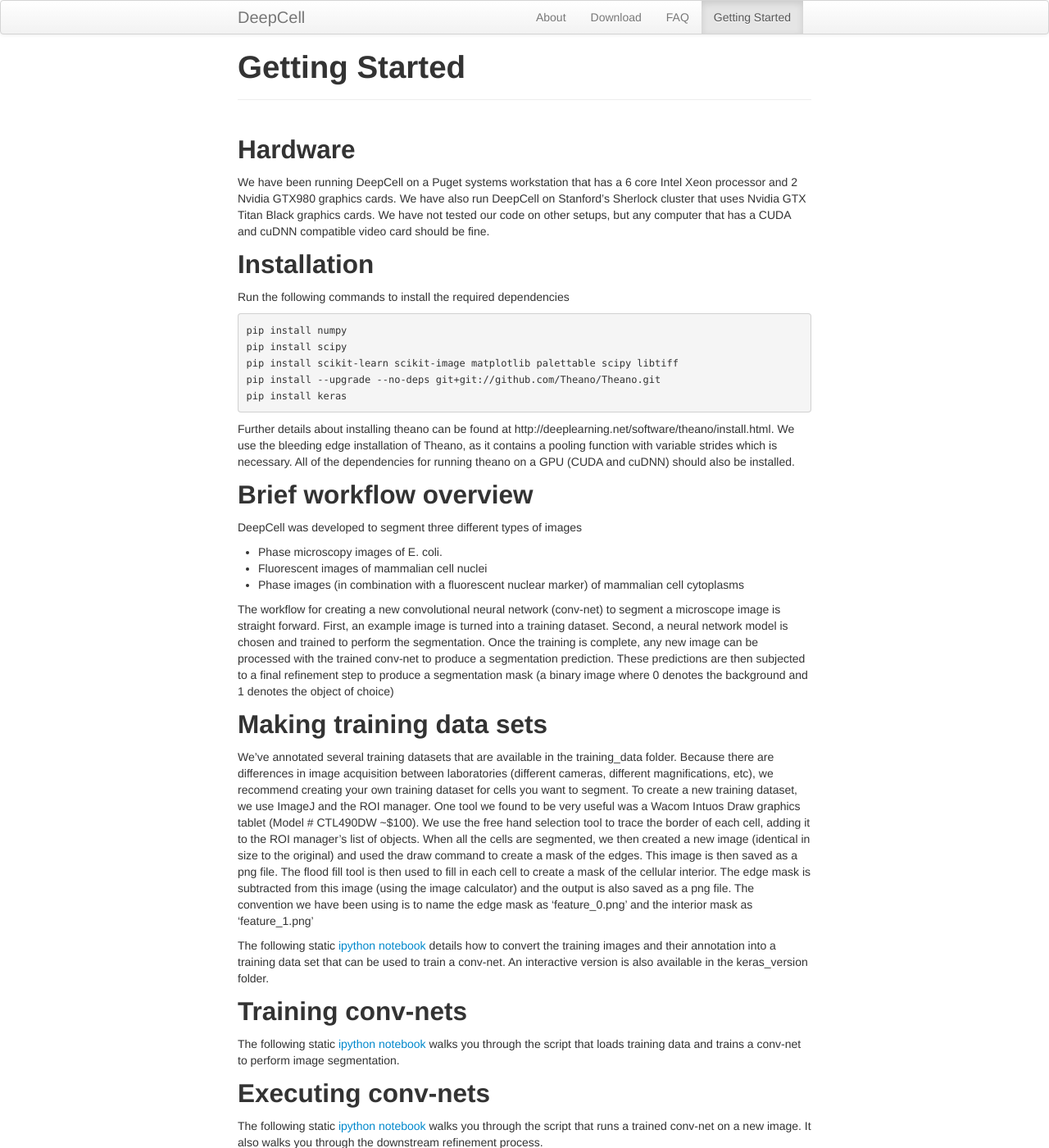
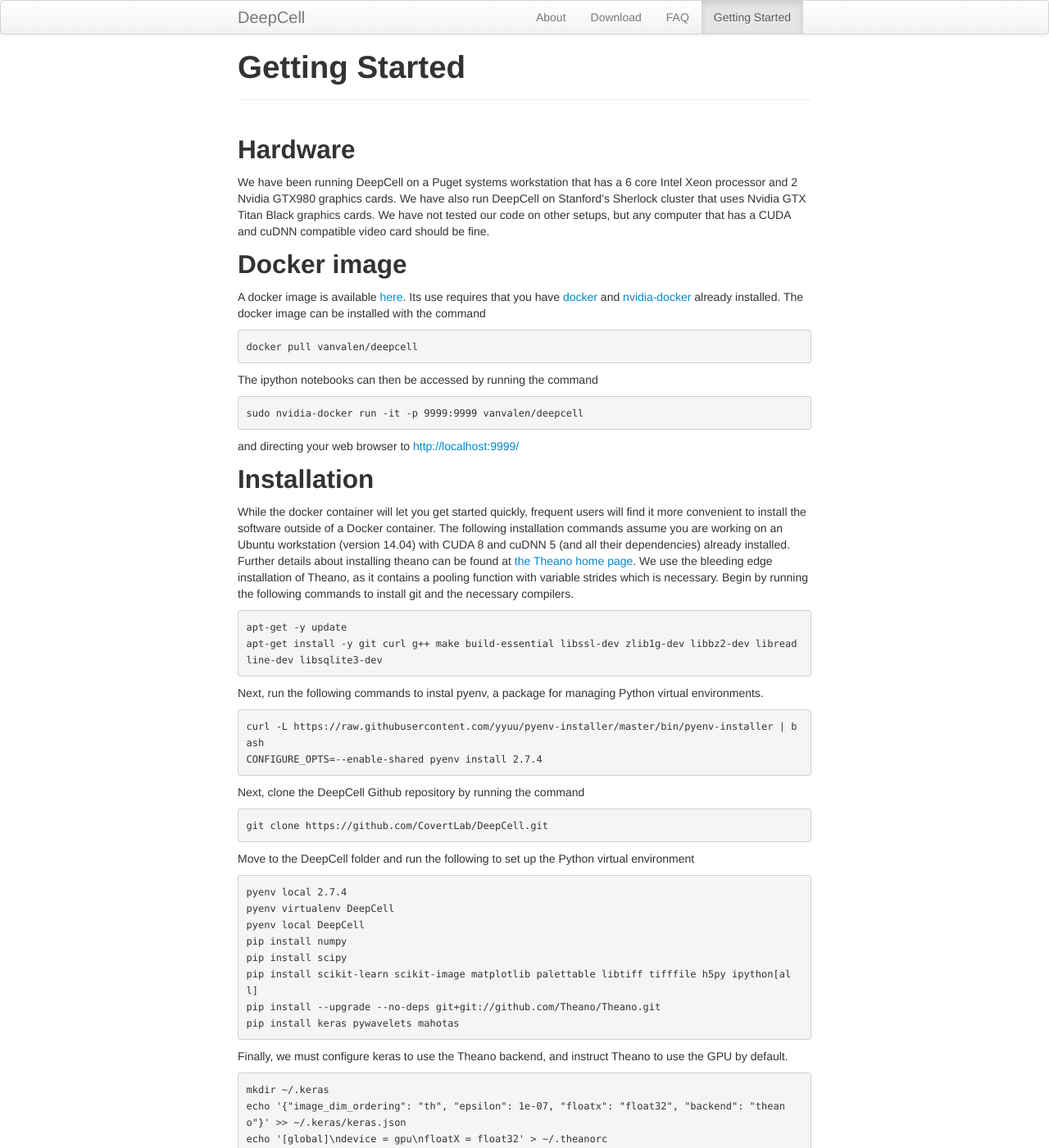
Before and after one commit to vanvalen/deepcell.github.io, a Jekyll site: the page built from _pages/03-started.md, in a window 1280 px wide and 1400 px high. Shown: the whole window at 82% size. Built offline with Jekyll 4.4.1, drawn with Linux system fonts in a browser that asks for light colours; some of the changed text lies outside the part shown.

Commit message:
updated website

````diff
--- a/_config.yml
+++ b/_config.yml
@@ -12,10 +12,8 @@ description: > # this means to ignore newlines until "baseurl:"
   Write an awesome description for your new site here. You can edit this
   line in _config.yml. It will appear in your document head meta (for
   Google search results) and in your feed.xml site description.
-baseurl: "" # the subpath of your site, e.g. /blog
-url: "http://yourdomain.com" # the base hostname & protocol for your site
-twitter_username: CovertLab
-github_username:  CovertLab
+baseurl: "/DeepCell" # the subpath of your site, e.g. /blog
+url: "http://covertlab.github.io" # the base hostname & protocol for your site
 
 # Build settings
 markdown: kramdown
--- a/_includes/JB/setup
+++ b/_includes/JB/setup
@@ -11,9 +11,9 @@
       {% assign HOME_PATH = site.JB.BASE_PATH %}
     {% else %}
       {% assign BASE_PATH = nil %}
-      {% assign HOME_PATH = "/" %}
+      {% assign HOME_PATH = "/DeepCell/" %}
     {% endif %}
-
+      {% assign BASE_PATH = "/DeepCell" %}
     {% if site.JB.ASSET_PATH %}
       {% assign ASSET_PATH = site.JB.ASSET_PATH %}
     {% else %}
--- a/_pages/03-started.md
+++ b/_pages/03-started.md
@@ -9,20 +9,65 @@ order: 4
 ## Hardware
 We have been running DeepCell on a Puget systems workstation that has a 6 core Intel Xeon processor and 2 Nvidia GTX980 graphics cards. We have also run DeepCell on Stanford's Sherlock cluster that uses Nvidia GTX Titan Black graphics cards. We have not tested our code on other setups, but any computer that has a CUDA and cuDNN compatible video card should be fine.
 
-## Installation
-Run the following commands to install the required dependencies
+## Docker image
+A docker image is available [here](https://hub.docker.com/r/vanvalen/deepcell/). Its use requires that you have [docker](https://docs.docker.com/engine/installation/linux/ubuntulinux/) and [nvidia-docker](https://github.com/NVIDIA/nvidia-docker) already installed. The docker image can be installed with the command
 
 ```bash
+docker pull vanvalen/deepcell
+```
+
+The ipython notebooks can then be accessed by running the command
+
+```bash
+sudo nvidia-docker run -it -p 9999:9999 vanvalen/deepcell
+```
+and directing your web browser to [http://localhost:9999/](http://localhost:9999/)
+
+## Installation
+While the docker container will let you get started quickly, frequent users will find it more convenient to install the software outside of a Docker container. The following installation commands assume you are working on an Ubuntu workstation (version 14.04) with CUDA 8 and cuDNN 5 (and all their dependencies) already installed. Further details about installing theano can be found at [the Theano home page](http://deeplearning.net/software/theano/install.html). We use the bleeding edge installation of Theano, as it contains a pooling function with variable strides which is necessary. Begin by running the following commands to install git and the necessary compilers.
+
+```bash
+apt-get -y update
+apt-get install -y git curl g++ make build-essential libssl-dev zlib1g-dev libbz2-dev libreadline-dev libsqlite3-dev
+```
+
+Next, run the following commands to instal pyenv, a package for managing Python virtual environments.
+
+```bash
+curl -L https://raw.githubusercontent.com/yyuu/pyenv-installer/master/bin/pyenv-installer | bash
+CONFIGURE_OPTS=--enable-shared pyenv install 2.7.4
+```
+
+Next, clone the DeepCell Github repository by running the command
+
+```bash
+git clone https://github.com/CovertLab/DeepCell.git
+```
+
+Move to the DeepCell folder and run the following to set up the Python virtual environment
+
+```bash
+pyenv local 2.7.4
+pyenv virtualenv DeepCell
+pyenv local DeepCell
 pip install numpy
 pip install scipy
-pip install scikit-learn scikit-image matplotlib palettable scipy libtiff
+pip install scikit-learn scikit-image matplotlib palettable libtiff tifffile h5py ipython[all]
 pip install --upgrade --no-deps git+git://github.com/Theano/Theano.git
-pip install keras
+pip install keras pywavelets mahotas
 ```
-Further details about installing theano can be found at http://deeplearning.net/software/theano/install.html. We use the bleeding edge installation of Theano, as it contains a pooling function with variable strides which is necessary. All of the dependencies for running theano on a GPU (CUDA and cuDNN) should also be installed.
+
+Finally, we must configure keras to use the Theano backend, and instruct Theano to use the GPU by default.
+
+```bash
+mkdir ~/.keras
+echo '{"image_dim_ordering": "th", "epsilon": 1e-07, "floatx": "float32", "backend": "theano"}' >> ~/.keras/keras.json
+echo '[global]\ndevice = gpu\nfloatX = float32' > ~/.theanorc
+```
 
 ## Brief workflow overview
 DeepCell was developed to segment three different types of images
+
 * Phase microscopy images of E. coli.
 * Fluorescent images of mammalian cell nuclei
 * Phase images (in combination with a fluorescent nuclear marker) of mammalian cell cytoplasms
@@ -32,13 +77,13 @@ The workflow for creating a new convolutional neural network (conv-net) to segme
 ## Making training data sets
 We've annotated several training datasets that are available in the training_data folder. Because there are differences in image acquisition between laboratories (different cameras, different magnifications, etc), we recommend creating your own training dataset for cells you want to segment. To create a new training dataset, we use ImageJ and the ROI manager. One tool we found to be very useful was a Wacom Intuos Draw graphics tablet (Model # CTL490DW ~$100). We use the free hand selection tool to trace the border of each cell, adding it to the ROI manager's list of objects. When all the cells are segmented, we then created a new image (identical in size to the original) and used the draw command to create a mask of the edges. This image is then saved as a png file. The flood fill tool is then used to fill in each cell to create a mask of the cellular interior. The edge mask is subtracted from this image (using the image calculator) and the output is also saved as a png file. The convention we have been using is to name the edge mask as 'feature_0.png' and the interior mask as 'feature_1.png'
 
-The following static [ipython notebook](/making_training_data.html) details how to convert the training images and their annotation into a training data set that can be used to train a conv-net. An interactive version is also available in the keras_version folder.
+The following static [ipython notebook](/DeepCell/making_training_data.html) details how to convert the training images and their annotation into a training data set that can be used to train a conv-net. An interactive version is also available in the keras_version folder.
 
 ## Training conv-nets
-The following static [ipython notebook](/training_convnets.html) walks you through the script that loads training data and trains a conv-net to perform image segmentation.
+The following static [ipython notebook](/DeepCell/training_convnets.html) walks you through the script that loads training data and trains a conv-net to perform image segmentation.
 
 ## Executing conv-nets
-The following static [ipython notebook](/running_convnets.html) walks you through the script that runs a trained conv-net on a new image. It also walks you through the downstream refinement process.
+The following static [ipython notebook](/DeepCell/running_convnets.html) walks you through the script that runs a trained conv-net on a new image. It also walks you through the downstream refinement process.
 
 ## Running on Sherlock
 These instructions apply to members of the Stanford community with access to Sherlock. Make sure you have access to sherlock and have followed the instructions at the [Sherlock homepage](http://sherlock.stanford.edu) to get started. In your home directory run 'nano .theanorc' and paste the following into the file:
@@ -68,8 +113,8 @@ to get into the general gpu queue.
  To utilize the GPU, run the commands
 
 ```bash
-module load cuda/7.5
-module load cuDNN/v4
+module load cuda/8
+module load cuDNN/v5
 ```
 
 You should now be configured to use the GPUs on sherlock. If you have requested more than 1 GPU for your session use the command
````
Also changed, not shown: _pages/00-about.md (+2 -2 lines), _pages/01-Download.md (+1 -1 lines), index.md (+1 -1 lines), 12 other files.
